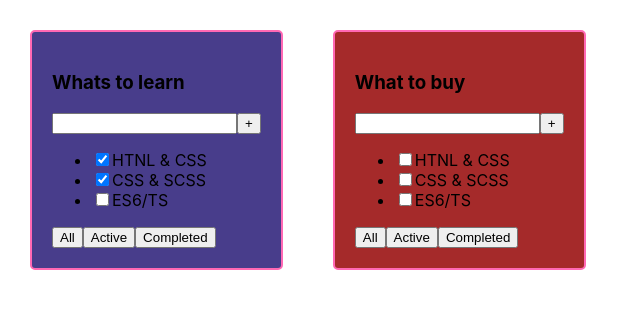
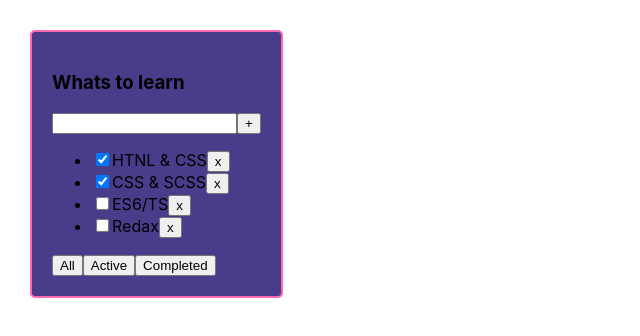
Before and after one commit to Alex62510/1-todolist, a React (Create React App) app: page / in a window 1280 px wide. Shown: the top 336 px of the page, without its empty margins (0-640 px from the left). Built offline with nearby package versions, Linux system fonts and the light colour scheme.

Commit message:
commit-UseState

```diff
--- a/src/App.tsx
+++ b/src/App.tsx
@@ -1,4 +1,4 @@
-import React from 'react';
+import React, {useState} from 'react';
 import './App.css';
 import Todolist from "./Todolist";
 
@@ -9,21 +9,25 @@ export type TaskType = {
 }
 
 function App(): JSX.Element {
-    const tasks: TaskType[] = [
-        {id: 1,  title: "HTNL & CSS", isDone: true},
+
+  const[tasks,setTasks] = useState([
+        {id: 1, title: "HTNL & CSS", isDone: true},
         {id: 2, title: "CSS & SCSS", isDone: true},
         {id: 3, title: "ES6/TS", isDone: false},
-    ];
-    const tasks1: TaskType[] = [
-        {id: 1, title: "HTNL & CSS", isDone: false},
-        {id: 2, title: "CSS & SCSS", isDone: false},
-        {id: 3, title: "ES6/TS", isDone: false},
-    ]
+      {id: 4, title: "Redax", isDone: false},
+    ])
+const remoteTask = (taskId: number) => {
+ setTasks(tasks.filter(task => task.id!==taskId))
+  console.log(tasks)
+}
+
     return (
         <div className="App">
-            <Todolist title={"Whats to learn"} tasks={tasks}/>
-            <Todolist title={"What to buy"} tasks={tasks1}/>
-            {/*<Todolist title={"What to read"} task={tasks}/>*/}
+            <Todolist
+                remoteTask={remoteTask}
+                title={"Whats to learn"}
+                tasks={tasks}
+            />
         </div>
     );
 }
--- a/src/Todolist.tsx
+++ b/src/Todolist.tsx
@@ -3,10 +3,12 @@ import {TaskType} from "./App";
 
 type TodolistPropsType = {
     title: string
-    tasks: Array<TaskType>;
+    tasks: Array<TaskType>
+    remoteTask: (taskId: number) => void
 }
 
 const Todolist: FC<TodolistPropsType> = (props) => {
+
     let isAllTasrsIsNotDane = true
     for (let i = 0; i < props.tasks.length; i++) {
         if (props.tasks[i].isDone) {
@@ -15,6 +17,19 @@ const Todolist: FC<TodolistPropsType> = (props) => {
         }
     }
     const todoClass = isAllTasrsIsNotDane ? "todolist-empty" : "todolist"
+
+    const todoListItems = props.tasks.map((task) => {
+        return (
+            <li>
+                <input type="checkbox" checked={task.isDone}/>
+                <span>{task.title}</span>
+                <button onClick={() => {
+                    props.remoteTask(task.id)
+                }}>x</button>
+            </li>
+        )
+    })
+
     return (
         <div className={todoClass}>
             <h3>{props.title}</h3>
@@ -23,15 +38,7 @@ const Todolist: FC<TodolistPropsType> = (props) => {
                 <button>+</button>
             </div>
             <ul>
-                <li>
-                    <input type="checkbox" checked={props.tasks[0].isDone}/>
-                    <span>{props.tasks[0].title}</span></li>
-                <li>
-                    <input type="checkbox" checked={props.tasks[1].isDone}/>
-                    <span>{props.tasks[1].title}</span></li>
-                <li>
-                    <input type="checkbox" checked={props.tasks[2].isDone}/>
-                    <span>{props.tasks[2].title}</span></li>
+                {todoListItems}
             </ul>
             <div>
                 <button>All</button>
@@ -40,6 +47,5 @@ const Todolist: FC<TodolistPropsType> = (props) => {
             </div>
         </div>
     );
-};
-
+}
 export default Todolist;
--- a/src/index.tsx
+++ b/src/index.tsx
@@ -8,9 +8,9 @@ const root = ReactDOM.createRoot(
   document.getElementById('root') as HTMLElement
 );
 root.render(
-  <React.StrictMode>
+
     <App />
-  </React.StrictMode>
+
 );
 
 // If you want to start measuring performance in your app, pass a function
```
